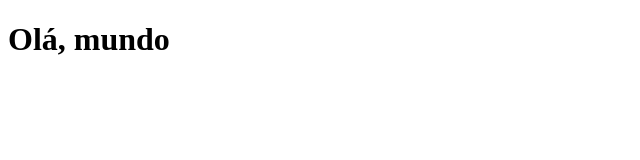
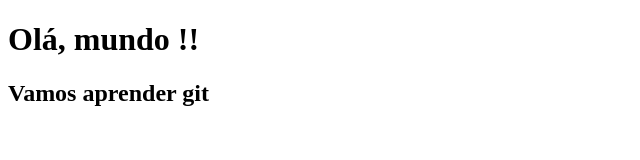
Before and after one commit to juliocesarmj/iniciando-git, a plain HTML site: page index.html in a window 1280 px wide. Shown: the whole page, without its empty margins (0-640 px from the left). Drawn offline with Linux system fonts and the light colour scheme.

Commit message:
Alterei alguma coisa

```diff
--- a/index.html
+++ b/index.html
@@ -9,7 +9,8 @@
 </head>
 
 <body>
-  <h1>Olá, mundo</h1>
+  <h1>Olá, mundo !!</h1>
+  <h2>Vamos aprender git</h2>
 </body>
 
 </html>
```
